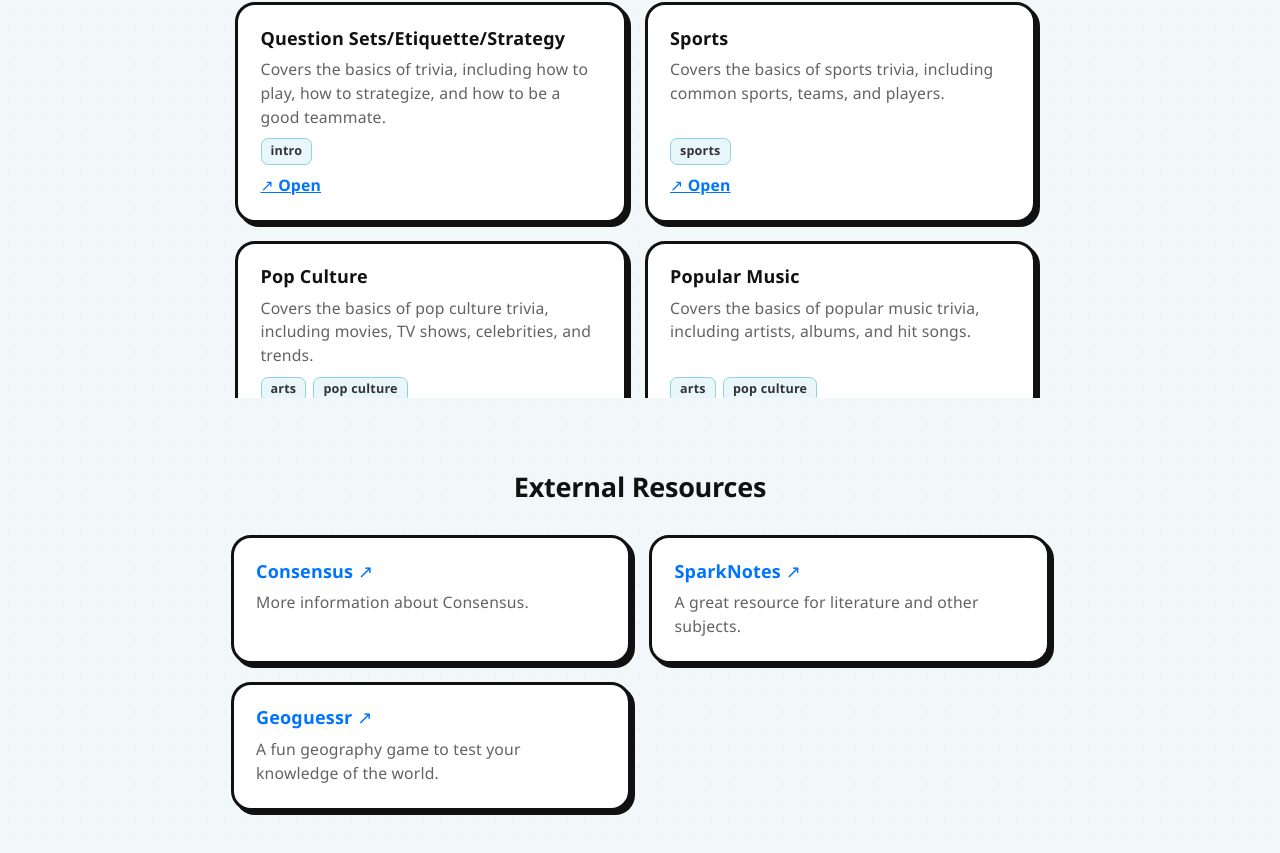
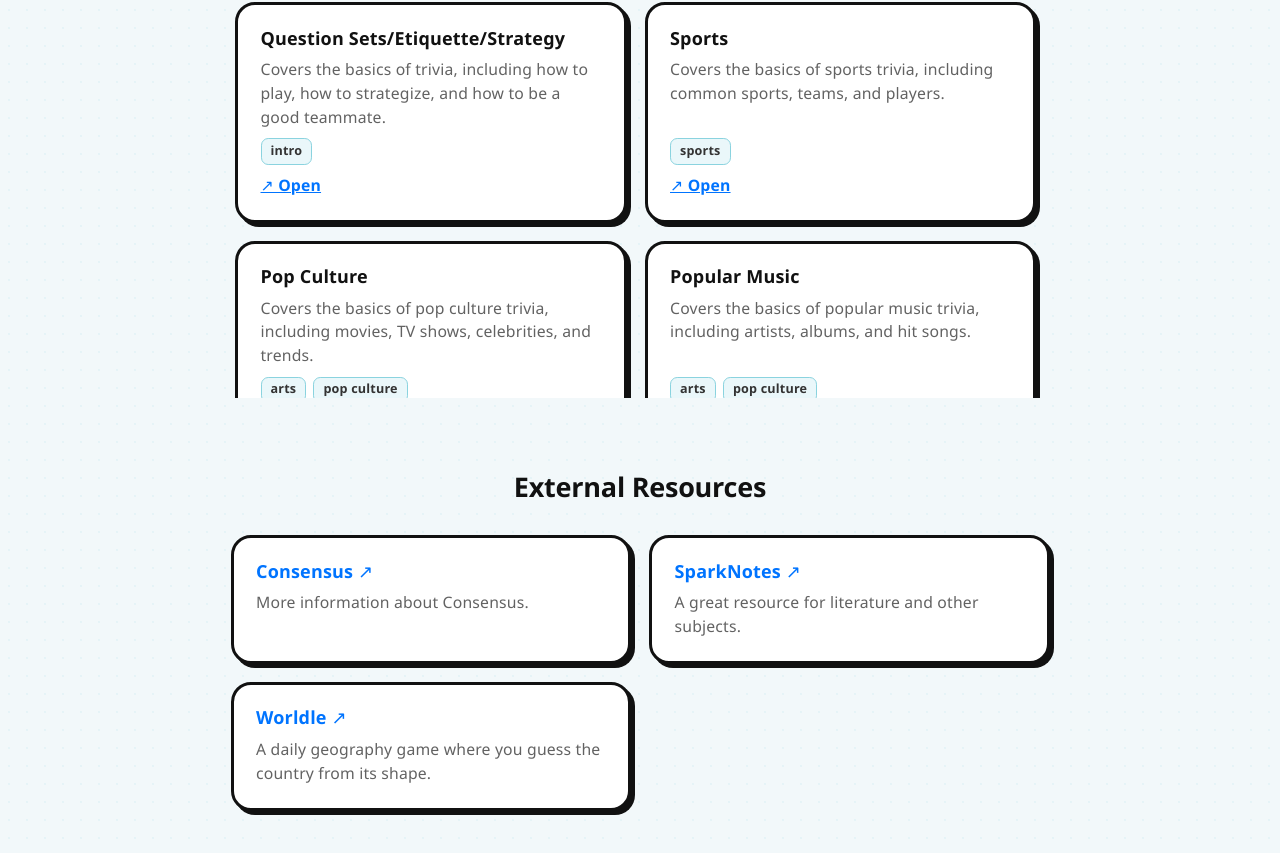
Before and after one commit to Reach-Trivia/reach-trivia.github.io, a React (Vite) app in the folder trivia-club/: page /resources in a window 1280 px wide. Shown: the part 323-1176 px from the top of the page. Built offline with nearby package versions, Linux system fonts and the light colour scheme; no server answers.

Commit message:
Replace GeoGuessr with Worldle in external resources

```diff
--- a/trivia-club/src/data/resources.js
+++ b/trivia-club/src/data/resources.js
@@ -173,8 +173,9 @@ export const externalLinks = [
     description: "A great resource for literature and other subjects.",
   },
   {
-    title: "Geoguessr",
-    url: "https://www.geoguessr.com/",
-    description: "A fun geography game to test your knowledge of the world.",
+    title: "Worldle",
+    url: "https://worldle.teuteuf.fr/",
+    description:
+      "A daily geography game where you guess the country from its shape.",
   },
 ];
```
